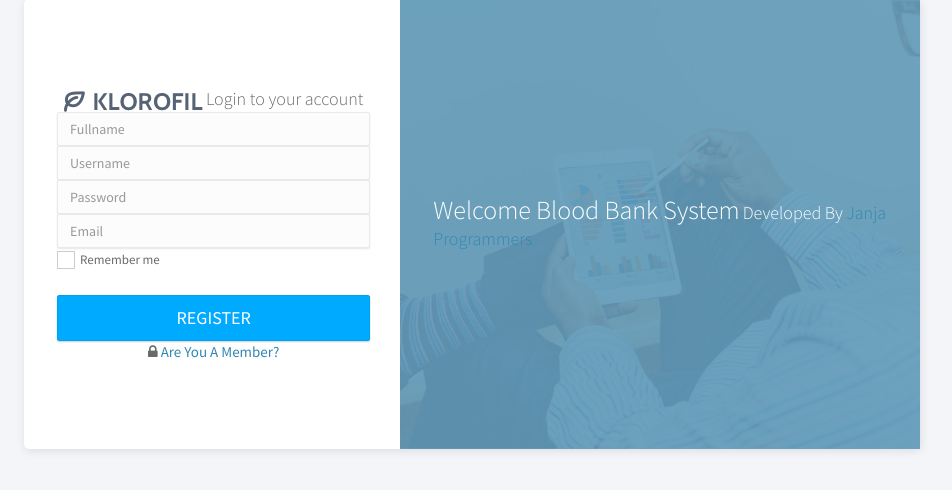
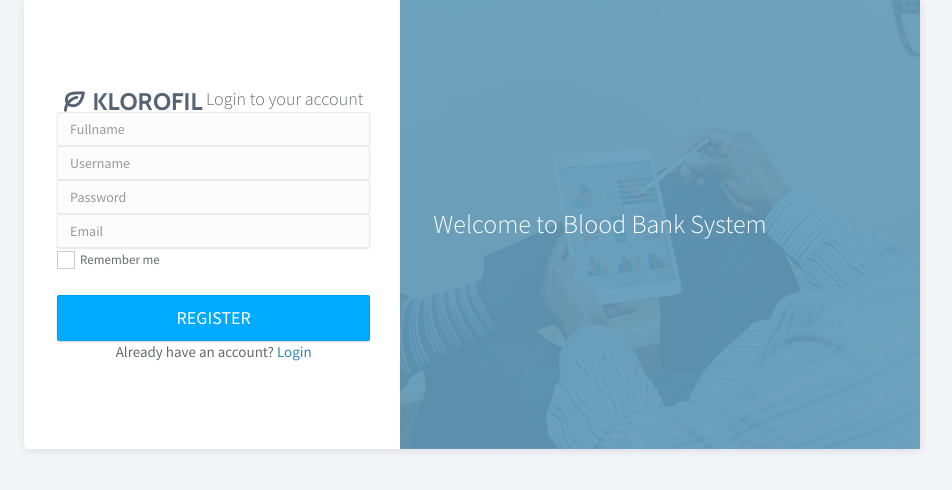
Before and after one commit to alibwanamzee/Blood-Donation-System, a PHP site: page /register.php in a window 1280 px wide. Shown: the part 176-666 px from the top of the page, without its empty margins (168-1120 px from the left). Run offline with PHP 8.4, Linux system fonts and the light colour scheme.

Commit message:
Edited Registration and Login Page

```diff
--- a/index.php
+++ b/index.php
@@ -57,9 +57,9 @@
 										<span>Remember me</span>
 									</label>
 								</div>
-								<button type="submit" class="btn btn-primary btn-lg btn-block">LOGIN</button>
+								<button type="submit" class="btn btn-primary btn-lg btn-block"><i class="fa fa-lock"></i> LOGIN</button>
 								<div class="bottom">
-									<span class="helper-text"><i class="fa fa-lock"></i> <a href="register.php">Not A Member? </a></span>
+									<span class="helper-text">Don't have an account? <a href="register.php">Sign up</a></span>
 								</div>
 							</form>
 						</div>
@@ -68,7 +68,6 @@
 						<div class="overlay"></div>
 						<div class="content text">
 							<h1 class="heading">WELCOME TO BLOOD BANK SYSTEM</h1>
-							<p>Designed courtesy of Janja Programmers</p>
 						</div>
 					</div>
 					<div class="clearfix"></div>
--- a/member_register.php
+++ b/member_register.php
@@ -7,7 +7,7 @@
 	$password = $_POST['password'];
 	$email = $_POST['email'];
 
-	$insert = $connection->query("INSERT INTO users(name, username, password, email, usertype) VALUES('$fullname', '$username', '$password', '$password', 'donor')");
+	$insert = $connection->query("INSERT INTO users(name, username, password, email, usertype) VALUES('$fullname', '$username', '$password', '$email', 'donor')");
 	if($insert){
 		$_SESSION['success'] = '';
 		header('location:index.php');
--- a/register.php
+++ b/register.php
@@ -58,7 +58,7 @@
 								</div>
 								<button type="submit" class="btn btn-primary btn-lg btn-block">REGISTER</button>
 								<div class="bottom">
-									<span class="helper-text"><i class="fa fa-lock"></i> <a href="index.php">Are You A Member? </a></span>
+									<span class="helper-text">Already have an account?  <a href="index.php">Login</a></span>
 								</div>
 							</form>
 						</div>
@@ -66,8 +66,8 @@
 					<div class="right">
 						<div class="overlay"></div>
 						<div class="content text">
-							<h1 class="heading">Welcome Blood Bank System</h1>
-							<p>Developed By <a href="http://shafraz.freeiz.com">Janja Programmers</a></p>
+							<h1 class="heading">Welcome to Blood Bank System</h1>
+							<!-- <p>Developed By <a href="http://shafraz.freeiz.com">Janja Programmers</a></p> -->
 						</div>
 					</div>
 					<div class="clearfix"></div>
```
